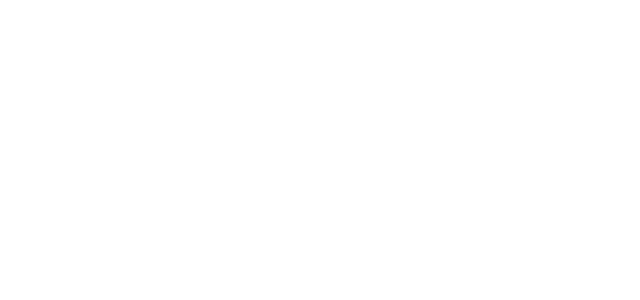
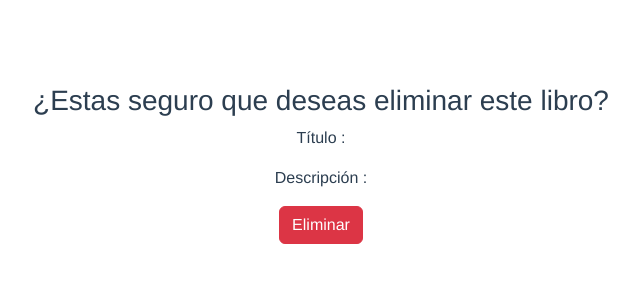
Before and after one commit to maicolmike/desarrolloPython, a Vue app in the folder 3-framework/django/django_vue/djangoVue/frontend/: page /books/1/delete in a window 1280 px wide. Before the commit this address had no page. Shown: the top 300 px of the page, without its empty margins (319-959 px from the left). Built offline with nearby package versions, Linux system fonts and the light colour scheme; no server answers.

Commit message:
boton eliminar

```diff
--- /dev/null
+++ b/3-framework/django/django_vue/djangoVue/frontend/src/components/Book/DeleteBook.vue
@@ -0,0 +1,73 @@
+<template lang="">
+    <div class="container">
+      <div class="row">
+        <div class="col">
+
+          <h3>¿Estas seguro que deseas eliminar este libro?</h3>
+          <p>Título : {{ this.element.title }} </p>
+          <p>Descripción : {{ this.element.description }} </p>
+
+        </div>
+      </div>
+
+      <div class="row">
+        <div class="col">
+            <b-button v-on:click="deleteBook" variant="danger">Eliminar</b-button>
+        </div>
+      </div>
+
+    </div>
+
+  </template>
+
+<script>
+import axios from 'axios';
+import swal from 'sweetalert'
+
+
+export default {
+  data () {
+    return {
+      bookId: this.$route.params.bookId,
+      element: {
+        title: '',
+        description: ''
+      }
+    }
+  },
+  methods: {
+    getBook (){
+      const path = `http://localhost:8000/api/v1.0/books/${this.bookId}/`
+
+      axios.get(path).then((response) => {
+
+        this.element.title = response.data.title
+        this.element.description = response.data.description
+
+      })
+      .catch((error) => {
+        console.log(error)
+      })
+    },
+
+    deleteBook() {
+    const path = `http://localhost:8000/api/v1.0/books/${this.bookId}/`
+
+    axios.delete(path).then(() => {
+    location.href = '/books'
+    })
+    .catch(() => {
+    swal("No es posible eliminar el libro", "", "error")
+    })
+    }
+
+
+  },
+  created() {
+    this.getBook()
+  }
+}
+</script>
+
+<style lang="css" scoped>
+</style>
--- a/3-framework/django/django_vue/djangoVue/frontend/src/components/Book/ListBook.vue
+++ b/3-framework/django/django_vue/djangoVue/frontend/src/components/Book/ListBook.vue
@@ -9,11 +9,11 @@
 
             <!-- Slot para las acciones de cada fila -->
             <template v-slot:cell(action)="data">
-              <!-- Agregar la clase mr-2 para dar margen a la derecha -->
-              <b-button size="sm" variant="primary" class="" style="margin-right: 10px;" :to="{ name:'EditBook', params: {bookId: data.item.id} }">
+              <!-- Agregar en style margin-right para dar margen a la derecha -->
+              <b-button size="sm" variant="primary" style="margin-right: 10px;" :to="{ name:'EditBook', params: {bookId: data.item.id} }">
                 Editar
               </b-button>
-              <b-button size="sm" variant="danger">
+              <b-button size="sm" variant="danger" :to="{ name:'DeleteBook', params: {bookId: data.item.id} }">
                 Eliminar
               </b-button>
             </template>
--- a/3-framework/django/django_vue/djangoVue/frontend/src/router/index.js
+++ b/3-framework/django/django_vue/djangoVue/frontend/src/router/index.js
@@ -5,6 +5,7 @@
 import HelloWorld from '@/components/HelloWorld.vue';
 import ListBook from '@/components/Book/ListBook.vue';
 import EditBook from '@/components/Book/EditBook.vue';
+import DeleteBook from '@/components/Book/DeleteBook.vue';
 
 // Definición de las rutas de la aplicación
 // Cada objeto en el array 'routes' define una ruta particular
@@ -26,6 +27,12 @@
     path: '/books/:bookId/edit',  // La URL para acceder a la edicion de libros
     name: 'EditBook',  // Nombre de la ruta
     component: EditBook  // Componente que se renderiza en esta ruta
+  },
+  {
+    // Ruta '/books/delete' que elimina los libros
+    path: '/books/:bookId/delete',  // La URL para acceder a la edicion de libros
+    name: 'DeleteBook',  // Nombre de la ruta
+    component: DeleteBook  // Componente que se renderiza en esta ruta
   }
 
 ];
```
Also changed, not shown: 1 other file (tests, documents, lock files or other folders).
